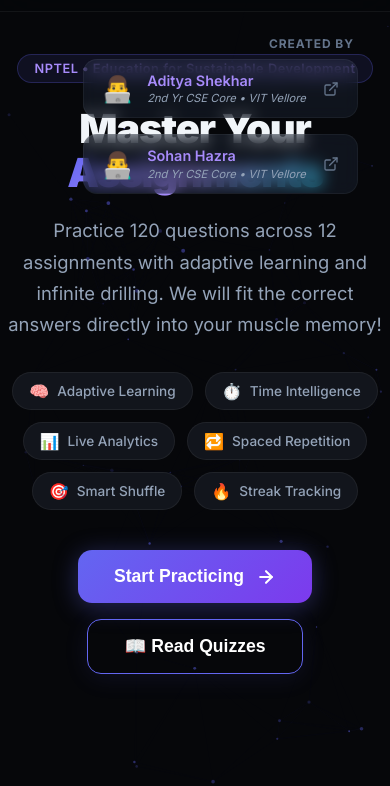
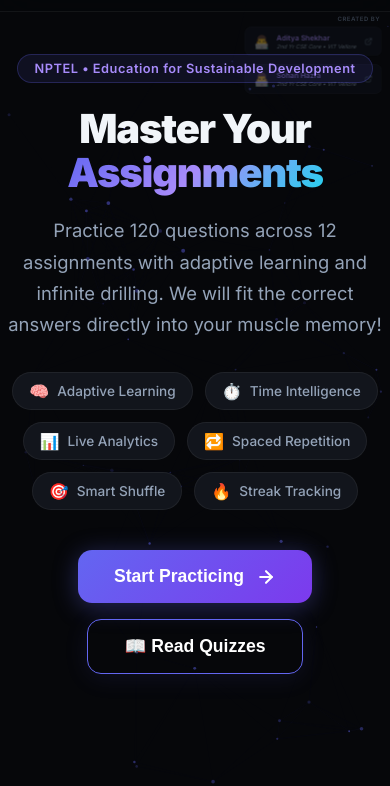
Before and after one commit to shekhar-aditya/nptel, a plain HTML site: page index.html in a window 390 px wide. Shown: the part 58-844 px from the top of the page. Drawn offline with Linux system fonts and the light colour scheme.

Commit message:
style: optimize creator cards for mobile with z-index and scale adjustments

```diff
--- a/style.css
+++ b/style.css
@@ -1021,6 +1021,17 @@ input:checked + .switch-slider::before { transform:translateX(24px); }
 
 @media (max-width: 900px) {
     .analytics-panel { width: 100%; }
+    .creators-container {
+        transform: scale(0.65);
+        opacity: 0.5;
+        z-index: 0;
+        top: calc(var(--nav-h) + 0.5rem);
+        right: 1rem;
+    }
+    body.in-quiz .creators-container {
+        transform: scale(0.5);
+        opacity: 0.3;
+    }
 }
 @media (max-width: 600px) {
     .quiz-topbar-right { flex-direction: column; align-items: flex-end; gap: 0.5rem; }
@@ -1029,4 +1040,14 @@ input:checked + .switch-slider::before { transform:translateX(24px); }
     .topic-perf-row { flex-direction: column; align-items: stretch; gap: 0.5rem; }
     .topic-perf-name { width: 100%; }
     .topic-perf-pct { width: 100%; text-align: left; }
+    .creators-container {
+        transform: scale(0.5);
+        opacity: 0.4;
+        top: calc(var(--nav-h) + 0.2rem);
+        right: 0.5rem;
+    }
+    body.in-quiz .creators-container {
+        transform: scale(0.4);
+        opacity: 0.2;
+    }
 }
```
